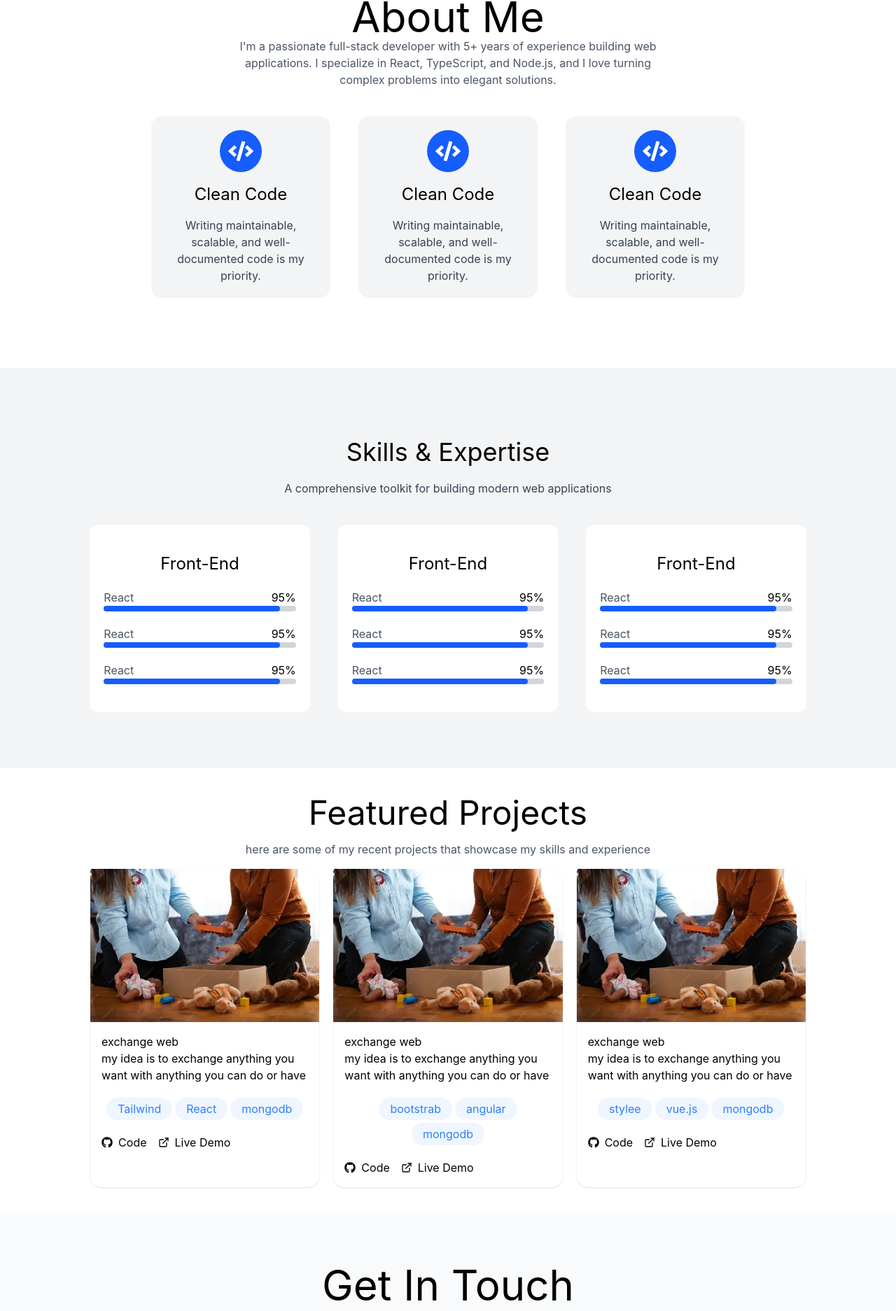
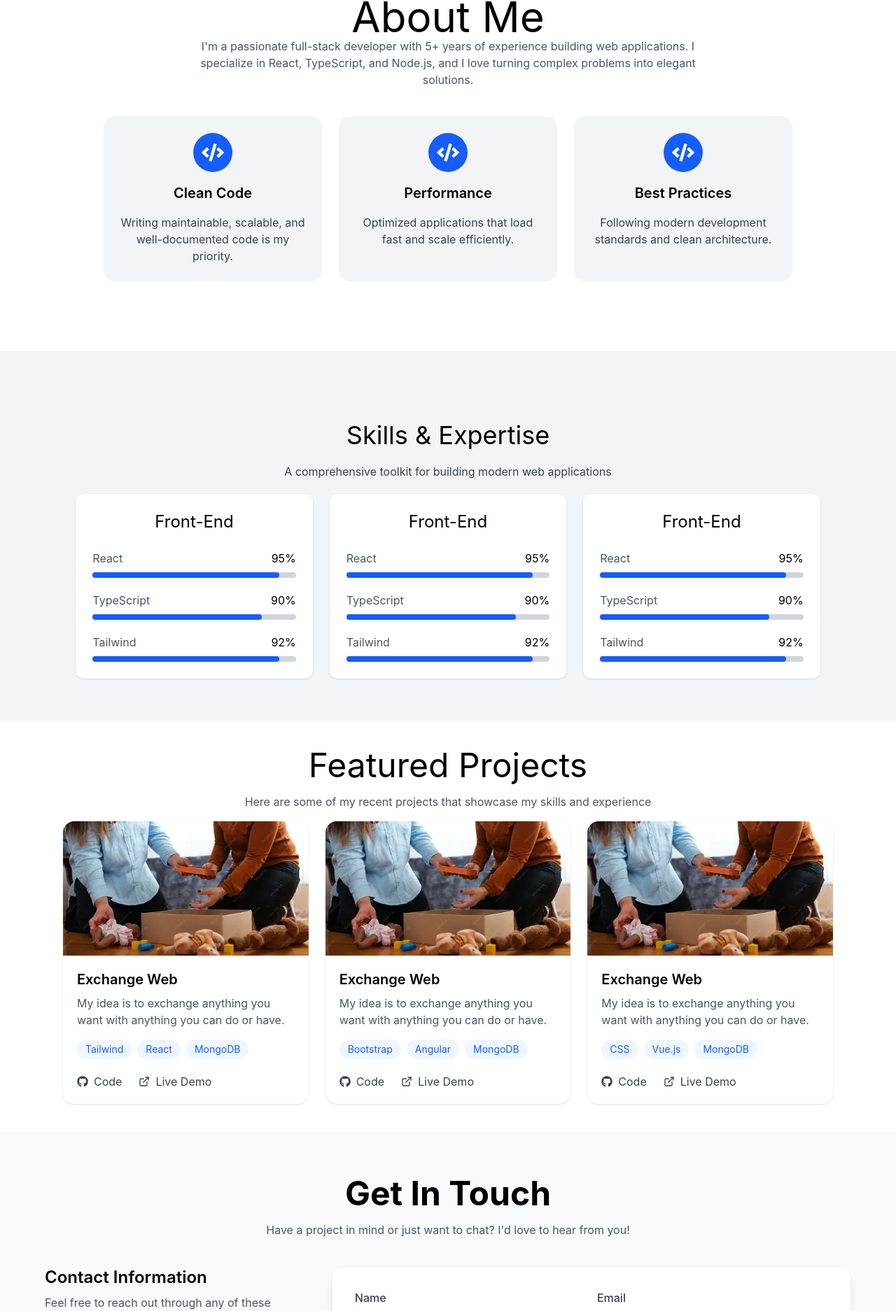
Before and after one commit to ammarmohammed6783-del/Portfolio, a React (Vite) app: page / in a window 1280 px wide. Shown: the part 863-2737 px from the top of the page at 70% size. Built offline with nearby package versions, Linux system fonts and the light colour scheme.

Commit message:
finished all the responsivity

```diff
--- a/src/components/About.tsx
+++ b/src/components/About.tsx
@@ -2,33 +2,43 @@ import { FaCode } from "react-icons/fa";
 
 function About() {
     return (
-        <div id="about" className="flex flex-col justify-center items-center text-center my-15">
-            <div className="text max-w-2/3">
-                <h1 className="text-6xl">About Me</h1>
-                <p className="text-gray-600">I'm a passionate full-stack developer with 5+ years of experience building web</p>
-                <p className="text-gray-600">applications. I specialize in React, TypeScript, and Node.js, and I love turning</p>
-                <p className="text-gray-600">complex problems into elegant solutions.</p>
+        <div id="about" className="flex flex-col justify-center items-center text-center my-15 px-4">
+            <div className="text max-w-3xl">
+                <h1 className="text-4xl md:text-6xl">About Me</h1>
+                <p className="text-gray-600">
+                    I'm a passionate full-stack developer with 5+ years of experience building web
+                    applications. I specialize in React, TypeScript, and Node.js, and I love turning
+                    complex problems into elegant solutions.
+                </p>
             </div>
 
-            <div className="cards flex justify-center my-5">
-                <div className="card p-5 m-5 bg-gray-100 w-1/5 rounded-2xl flex flex-col items-center justify-center text-center">
-                    <FaCode className="p-3 bg-blue-600 text-white rounded-full w-15 h-15"/>
-                    <h3 className="text-2xl p-4">Clean Code</h3>
-                    <p className="text-gray-700">Writing maintainable, scalable, and well-documented code is my priority.</p>
+            <div className="cards flex justify-center my-10 flex-wrap gap-6">
+                <div className="card p-6 bg-gray-100 w-full sm:w-1/2 lg:w-1/4 rounded-2xl flex flex-col items-center text-center">
+                    <FaCode className="p-3 bg-blue-600 text-white rounded-full w-14 h-14" />
+                    <h3 className="text-xl font-semibold py-4">Clean Code</h3>
+                    <p className="text-gray-700">
+                        Writing maintainable, scalable, and well-documented code is my priority.
+                    </p>
                 </div>
-                <div className="card p-5 m-5 bg-gray-100 w-1/5 rounded-2xl flex flex-col items-center justify-center text-center">
-                    <FaCode className="p-3 bg-blue-600 text-white rounded-full w-15 h-15"/>
-                    <h3 className="text-2xl p-4">Clean Code</h3>
-                    <p className="text-gray-700">Writing maintainable, scalable, and well-documented code is my priority.</p>
+
+                <div className="card p-6 bg-gray-100 w-full sm:w-1/2 lg:w-1/4 rounded-2xl flex flex-col items-center text-center">
+                    <FaCode className="p-3 bg-blue-600 text-white rounded-full w-14 h-14" />
+                    <h3 className="text-xl font-semibold py-4">Performance</h3>
+                    <p className="text-gray-700">
+                        Optimized applications that load fast and scale efficiently.
+                    </p>
                 </div>
-                <div className="card p-5 m-5 bg-gray-100 w-1/5 rounded-2xl flex flex-col items-center justify-center text-center">
-                    <FaCode className="p-3 bg-blue-600 text-white rounded-full w-15 h-15"/>
-                    <h3 className="text-2xl p-4">Clean Code</h3>
-                    <p className="text-gray-700">Writing maintainable, scalable, and well-documented code is my priority.</p>
+
+                <div className="card p-6 bg-gray-100 w-full sm:w-1/2 lg:w-1/4 rounded-2xl flex flex-col items-center text-center">
+                    <FaCode className="p-3 bg-blue-600 text-white rounded-full w-14 h-14" />
+                    <h3 className="text-xl font-semibold py-4">Best Practices</h3>
+                    <p className="text-gray-700">
+                        Following modern development standards and clean architecture.
+                    </p>
                 </div>
             </div>
         </div>
-    )
+    );
 }
 
-export default About
+export default About;
--- a/src/components/GetInTouch.tsx
+++ b/src/components/GetInTouch.tsx
@@ -8,24 +8,21 @@ import { CiLocationOn } from "react-icons/ci";
 const GetInTouch: React.FC = () => {
     const sendEmail = (e: React.FormEvent<HTMLFormElement>) => {
         e.preventDefault();
-
-        // Extract form values
         const target = e.currentTarget;
         const name = (target.elements.namedItem("name") as HTMLInputElement).value;
         const email = (target.elements.namedItem("email") as HTMLInputElement).value;
         const message = (target.elements.namedItem("message") as HTMLTextAreaElement).value;
 
-        // Send email using EmailJS
         emailjs
             .send(
-                "service_xj6g4qr",   // replace with your Service ID
-                "template_kfi2hau",  // replace with your Template ID
+                "service_xj6g4qr",
+                "template_kfi2hau",
                 { name, email, message },
-                "owBTIpE3-VhCnl6LN"    // replace with your Public Key
+                "owBTIpE3-VhCnl6LN"
             )
             .then(() => {
                 alert("Message sent!");
-                target.reset(); // Clear the form after sending
+                target.reset();
             })
             .catch((err) => {
                 console.error("EmailJS error:", err);
@@ -34,104 +31,114 @@ const GetInTouch: React.FC = () => {
     };
 
     return (
-        <div className="bg-gray-50 py-12.5" id="getTouch">
-            <div className="m-auto w-fit text-center">
-                <h1 className="text-6xl py-5">Get In Touch</h1>
-                <p className="text-gray-700">
+        <section className="bg-gray-50 py-12 px-4 md:px-8" id="getTouch">
+            {/* Section Header */}
+            <div className="text-center max-w-2xl mx-auto mb-10">
+                <h2 className="text-4xl md:text-5xl font-bold py-4">Get In Touch</h2>
+                <p className="text-gray-600">
                     Have a project in mind or just want to chat? I'd love to hear from you!
                 </p>
             </div>
 
-            <div className="flex flex-wrap gap-5 justify-center my-6">
-                {/* Contact Information */}
-                <div className="contact_info w-1/3 min-w-75">
-                    <h3 className="text-2xl py-3">Contact Information</h3>
-                    <p className="text-gray-600 py-3">
+            {/* Main Container */}
+            <div className="max-w-6xl mx-auto flex flex-col lg:flex-row gap-10 items-start">
+
+                {/* Contact Information (Left Side) */}
+                <div className="w-full lg:w-1/3 space-y-6">
+                    <div>
+                        <h3 className="text-2xl font-semibold mb-2">Contact Information</h3>
+                        <p className="text-gray-600 mb-6">
                             Feel free to reach out through any of these channels. I typically respond within 24 hours.
                         </p>
+                    </div>
 
-                    <div className="flex flex-col">
-                        <div className="card flex gap-3 items-center bg-white p-3 rounded my-3">
-                            <div className="flex items-center justify-center w-10 h-10 rounded-full bg-blue-200 text-blue-600">
-                                <MdOutlineEmail className="text-xl" />
+                    <div className="grid grid-cols-1 gap-4">
+                        {/* Email Card */}
+                        <div className="flex gap-4 items-center bg-white p-4 rounded-xl shadow-sm border border-gray-100">
+                            <div className="shrink-0 flex items-center justify-center w-12 h-12 rounded-full bg-blue-100 text-blue-600">
+                                <MdOutlineEmail className="text-2xl" />
                             </div>
-                            <div className="info">
-                                <p>Email</p>
-                                <p>ammar.mohammed.6783@gmail.com</p>
+                            <div className="overflow-hidden">
+                                <p className="font-semibold text-sm text-gray-500 uppercase tracking-wide">Email</p>
+                                <p className="text-gray-800 wrap-break-word">ammar.mohammed.6783@gmail.com</p>
                             </div>
                         </div>
 
-                        <div className="card flex gap-3 items-center bg-white p-3 rounded my-3">
-                            <div className="flex items-center justify-center w-10 h-10 rounded-full bg-blue-200 text-blue-600">
-                                <FiPhone className="text-xl" />
+                        {/* Phone Card */}
+                        <div className="flex gap-4 items-center bg-white p-4 rounded-xl shadow-sm border border-gray-100">
+                            <div className="shrink-0 flex items-center justify-center w-12 h-12 rounded-full bg-blue-100 text-blue-600">
+                                <FiPhone className="text-2xl" />
                             </div>
-                            <div className="info">
-                                <p>Phone</p>
-                                <p>+22 01159192176</p>
+                            <div>
+                                <p className="font-semibold text-sm text-gray-500 uppercase tracking-wide">Phone</p>
+                                <p className="text-gray-800">+22 01159192176</p>
                             </div>
                         </div>
 
-                        <div className="card flex gap-3 items-center bg-white p-3 rounded my-3">
-                            <div className="flex items-center justify-center w-10 h-10 rounded-full bg-blue-200 text-blue-600">
-                                <CiLocationOn className="text-xl" />
+                        {/* Location Card */}
+                        <div className="flex gap-4 items-center bg-white p-4 rounded-xl shadow-sm border border-gray-100">
+                            <div className="shrink-0 flex items-center justify-center w-12 h-12 rounded-full bg-blue-100 text-blue-600">
+                                <CiLocationOn className="text-2xl" />
                             </div>
-                            <div className="info">
-                                <p>Location</p>
-                                <p>Cairo</p>
+                            <div>
+                                <p className="font-semibold text-sm text-gray-500 uppercase tracking-wide">Location</p>
+                                <p className="text-gray-800">Cairo, Egypt</p>
                             </div>
                         </div>
                     </div>
                 </div>
 
-                {/* Contact Form */}
+                {/* Contact Form (Right Side) */}
                 <form
                     onSubmit={sendEmail}
-                    className="form w-1/3 min-w-75 p-5 m-3 shadow rounded-2xl"
+                    className="w-full lg:w-2/3 bg-white p-6 md:p-8 shadow-lg rounded-2xl border border-gray-100"
                 >
-                    <div className="flex flex-col py-2">
-                        <label htmlFor="name">Name</label>
+                    <div className="grid grid-cols-1 md:grid-cols-2 gap-4 mb-4">
+                        <div className="flex flex-col">
+                            <label htmlFor="name" className="mb-2 font-medium text-gray-700">Name</label>
                             <input
                                 name="name"
                                 id="name"
                                 type="text"
                                 placeholder="Your Name"
                                 required
-                            className="border p-2 border-gray-400 rounded"
+                                className="border p-3 border-gray-300 rounded-lg focus:ring-2 focus:ring-blue-500 focus:outline-none transition"
                             />
                         </div>
 
-                    <div className="flex flex-col py-2">
-                        <label htmlFor="email">Email</label>
+                        <div className="flex flex-col">
+                            <label htmlFor="email" className="mb-2 font-medium text-gray-700">Email</label>
                             <input
                                 name="email"
                                 id="email"
                                 type="email"
                                 placeholder="Your Email"
                                 required
-                            className="border p-2 border-gray-400 rounded"
+                                className="border p-3 border-gray-300 rounded-lg focus:ring-2 focus:ring-blue-500 focus:outline-none transition"
                             />
                         </div>
+                    </div>
 
-                    <div className="flex flex-col py-2">
-                        <label htmlFor="message">Message</label>
+                    <div className="flex flex-col mb-6">
+                        <label htmlFor="message" className="mb-2 font-medium text-gray-700">Message</label>
                         <textarea
                             name="message"
                             id="message"
                             placeholder="Your Message Here..."
                             required
-                            className="h-32 border p-2 border-gray-400 rounded"
+                            className="h-40 border p-3 border-gray-300 rounded-lg focus:ring-2 focus:ring-blue-500 focus:outline-none transition"
                         />
                     </div>
 
                     <button
                         type="submit"
-                        className="flex justify-center items-center gap-3 bg-blue-600 text-white rounded py-2 my-3 px-5 w-full hover:bg-blue-700 transition"
+                        className="flex justify-center items-center gap-3 bg-blue-600 text-white rounded-lg py-3 px-6 w-full md:w-max font-semibold hover:bg-blue-700 transition-all shadow-md active:scale-95"
                     >
                         <FiSend /> Send Message
                     </button>
                 </form>
             </div>
-        </div>
+        </section>
     );
 };
 
--- a/src/components/Projects.tsx
+++ b/src/components/Projects.tsx
@@ -3,14 +3,17 @@ import Proj from "./component/Proj"
 function Projects() {
     return (
         <div className="m-10" id="projects">
-            <div className="w-2/3 m-auto text-center">
-                <h1 className="text-5xl m-4">Featured Projects</h1>
-                <p className="text-gray-600 m-4">here are some of my recent projects that showcase my skills and experience</p>
+            <div className="max-w-3xl m-auto text-center">
+                <h1 className="text-3xl md:text-5xl m-4">Featured Projects</h1>
+                <p className="text-gray-600 m-4">
+                    Here are some of my recent projects that showcase my skills and experience
+                </p>
             </div>
-            <div className="flex justify-center gap-5">
-                <Proj skills={["Tailwind", "React", "mongodb"]}/>
-                <Proj skills={["bootstrab", "angular", "mongodb"]}/>
-                <Proj skills={["stylee", "vue.js", "mongodb"]}/>
+
+            <div className="grid gap-6 w-11/12 m-auto grid-cols-1 sm:grid-cols-2 lg:grid-cols-3">
+                <Proj skills={["Tailwind", "React", "MongoDB"]} />
+                <Proj skills={["Bootstrap", "Angular", "MongoDB"]} />
+                <Proj skills={["CSS", "Vue.js", "MongoDB"]} />
             </div>
         </div>
     )
--- a/src/components/Skills.tsx
+++ b/src/components/Skills.tsx
@@ -2,13 +2,15 @@ import Component from "./component/Component"
 
 function Skills() {
     return (
-        <div id="skills" className="bg-gray-100 p-15">
+        <div id="skills" className="bg-gray-100 p-8 md:p-15">
             <div className="text-center py-5">
-                <h1 className="text-4xl py-5">Skills & Expertise</h1>
-                <p className="text-gray-700">A comprehensive toolkit for building modern web applications</p>
+                <h1 className="text-3xl md:text-4xl py-5">Skills & Expertise</h1>
+                <p className="text-gray-700">
+                    A comprehensive toolkit for building modern web applications
+                </p>
             </div>
 
-            <div className="flex justify-center w-11/12 m-auto">
+            <div className="grid gap-6 w-11/12 m-auto grid-cols-1 sm:grid-cols-2 lg:grid-cols-3">
                 <Component />
                 <Component />
                 <Component />
--- a/src/components/component/Component.tsx
+++ b/src/components/component/Component.tsx
@@ -1,34 +1,39 @@
 function Component() {
     return (
-        <div className="skills justify-center w-4/12">
-            <div className="skill p-5 m-5 bg-white  rounded-xl">
-                <h3 className="text-2xl text-center m-5">Front-End</h3>
+        <div className="w-full">
+            <div className="skill p-6 bg-white rounded-xl shadow-sm">
+                <h3 className="text-2xl text-center mb-6">Front-End</h3>
 
-                <div className="text-line flex flex-col justify-between my-5">
+                {/* Skill */}
+                <div className="flex flex-col gap-2 mb-5">
                     <div className="flex justify-between">
                         <p className="text-gray-600">React</p>
                         <p>95%</p>
                     </div>
                     <div className="h-2 w-full bg-gray-300 rounded-2xl">
-                        <div className="line h-2 w-11/12 bg-blue-600 rounded-2xl"></div>
+                        <div className="h-2 w-11/12 bg-blue-600 rounded-2xl"></div>
                     </div>
                 </div>
-                <div className="text-line flex flex-col justify-between my-5">
+
+                {/* Skill */}
+                <div className="flex flex-col gap-2 mb-5">
                     <div className="flex justify-between">
-                        <p className="text-gray-600">React</p>
-                        <p>95%</p>
+                        <p className="text-gray-600">TypeScript</p>
+                        <p>90%</p>
                     </div>
                     <div className="h-2 w-full bg-gray-300 rounded-2xl">
-                        <div className="line h-2 w-11/12 bg-blue-600 rounded-2xl"></div>
+                        <div className="h-2 w-10/12 bg-blue-600 rounded-2xl"></div>
                     </div>
                 </div>
-                <div className="text-line flex flex-col justify-between my-5">
+
+                {/* Skill */}
+                <div className="flex flex-col gap-2">
                     <div className="flex justify-between">
-                        <p className="text-gray-600">React</p>
-                        <p>95%</p>
+                        <p className="text-gray-600">Tailwind</p>
+                        <p>92%</p>
                     </div>
                     <div className="h-2 w-full bg-gray-300 rounded-2xl">
-                        <div className="line h-2 w-11/12 bg-blue-600 rounded-2xl"></div>
+                        <div className="h-2 w-11/12 bg-blue-600 rounded-2xl"></div>
                     </div>
                 </div>
             </div>
--- a/src/components/component/Proj.tsx
+++ b/src/components/component/Proj.tsx
@@ -6,23 +6,44 @@ interface probs {
     skills: string[],
 }
 
-function Proj({skills} : probs) {
+function Proj({ skills }: probs) {
     return (
-        <div className="w-3/11 shadow rounded-2xl">
-            <img src={exchange} alt="exchange" />
-            <div className="m-4">
-                <h3>exchange web</h3>
-                <p>my idea is to exchange anything you want with anything you can do or have</p>
-                <div className="flex gap-1 my-5 flex-wrap justify-center">
-                    {
-                        skills.map((skill, index) => (
-                            <div key={index} className="tag px-4 py-1 bg-blue-50 rounded-2xl w-fit text-blue-500">{skill}</div>
-                        ))
-                    }
+        <div className="w-full bg-white shadow rounded-2xl overflow-hidden hover:shadow-lg transition">
+
+            {/* Image */}
+            <img
+                src={exchange}
+                alt="exchange project"
+                className="w-full h-48 object-cover"
+            />
+
+            {/* Content */}
+            <div className="p-5">
+                <h3 className="text-xl font-semibold mb-2">Exchange Web</h3>
+                <p className="text-gray-600 mb-4">
+                    My idea is to exchange anything you want with anything you can do or have.
+                </p>
+
+                {/* Tags */}
+                <div className="flex gap-2 mb-5 flex-wrap">
+                    {skills.map((skill, index) => (
+                        <span
+                            key={index}
+                            className="px-3 py-1 bg-blue-50 text-blue-600 rounded-full text-sm"
+                        >
+                            {skill}
+                        </span>
+                    ))}
                 </div>
-                <div className="flex gap-4">
-                    <p className="flex items-center gap-2"><FaGithub /> Code</p>
-                    <p className="flex items-center gap-2"><FiExternalLink/> Live Demo</p>
+
+                {/* Links */}
+                <div className="flex gap-6 text-gray-700">
+                    <a className="flex items-center gap-2 hover:text-black cursor-pointer">
+                        <FaGithub /> Code
+                    </a>
+                    <a className="flex items-center gap-2 hover:text-black cursor-pointer">
+                        <FiExternalLink /> Live Demo
+                    </a>
                 </div>
             </div>
         </div>
```
Lines whose indentation alone changed are shown as unchanged.
